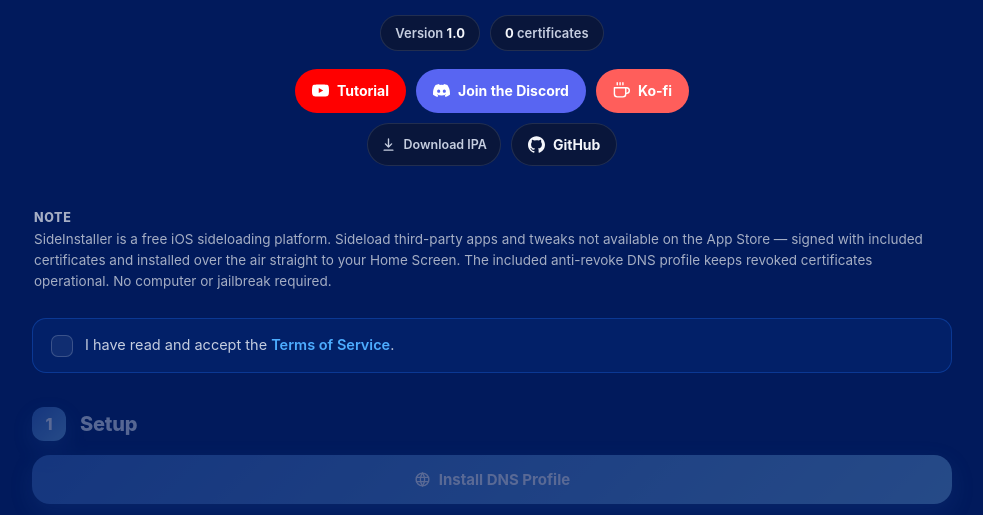
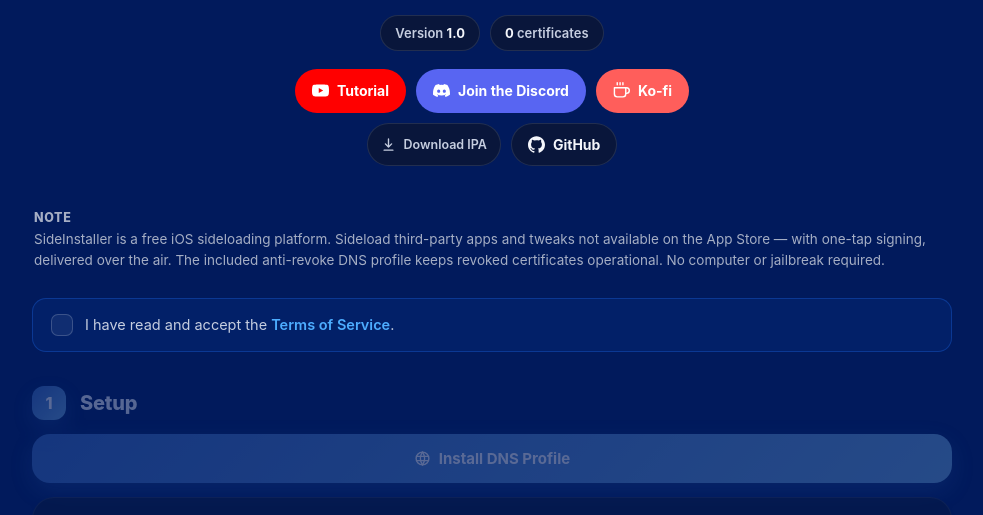
Before and after one commit to sadboizx/SideInstaller, a plain HTML site: page public/index.html in a window 1280 px wide. Shown: the part 250-765 px from the top of the page, without its empty margins (148-1131 px from the left). Drawn offline with Linux system fonts and the light colour scheme; no server answers.

Commit message:
Update index.html

```diff
--- a/public/index.html
+++ b/public/index.html
@@ -447,7 +447,7 @@
 
   <div class="notice">
     <b>Note</b>
-    <p>SideInstaller is a free iOS sideloading platform. Sideload third-party apps and tweaks not available on the App Store — signed with included certificates and installed over the air straight to your Home Screen. The included anti-revoke DNS profile keeps revoked certificates operational. No computer or jailbreak required.</p>
+    <p>SideInstaller is a free iOS sideloading platform. Sideload third-party apps and tweaks not available on the App Store — with one-tap signing, delivered over the air. The included anti-revoke DNS profile keeps revoked certificates operational. No computer or jailbreak required.</p>
   </div>
 
   <label class="tos-gate">
```
